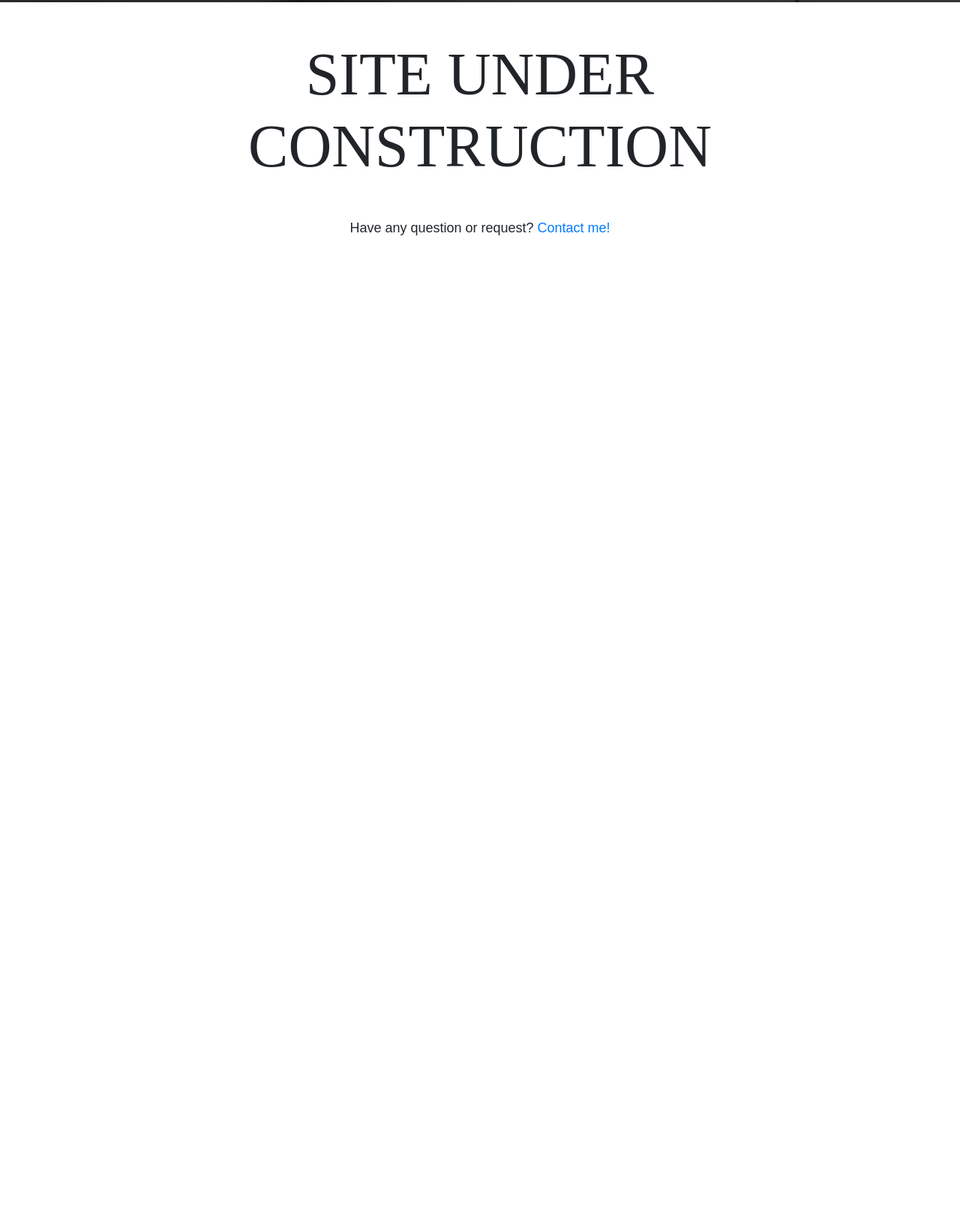
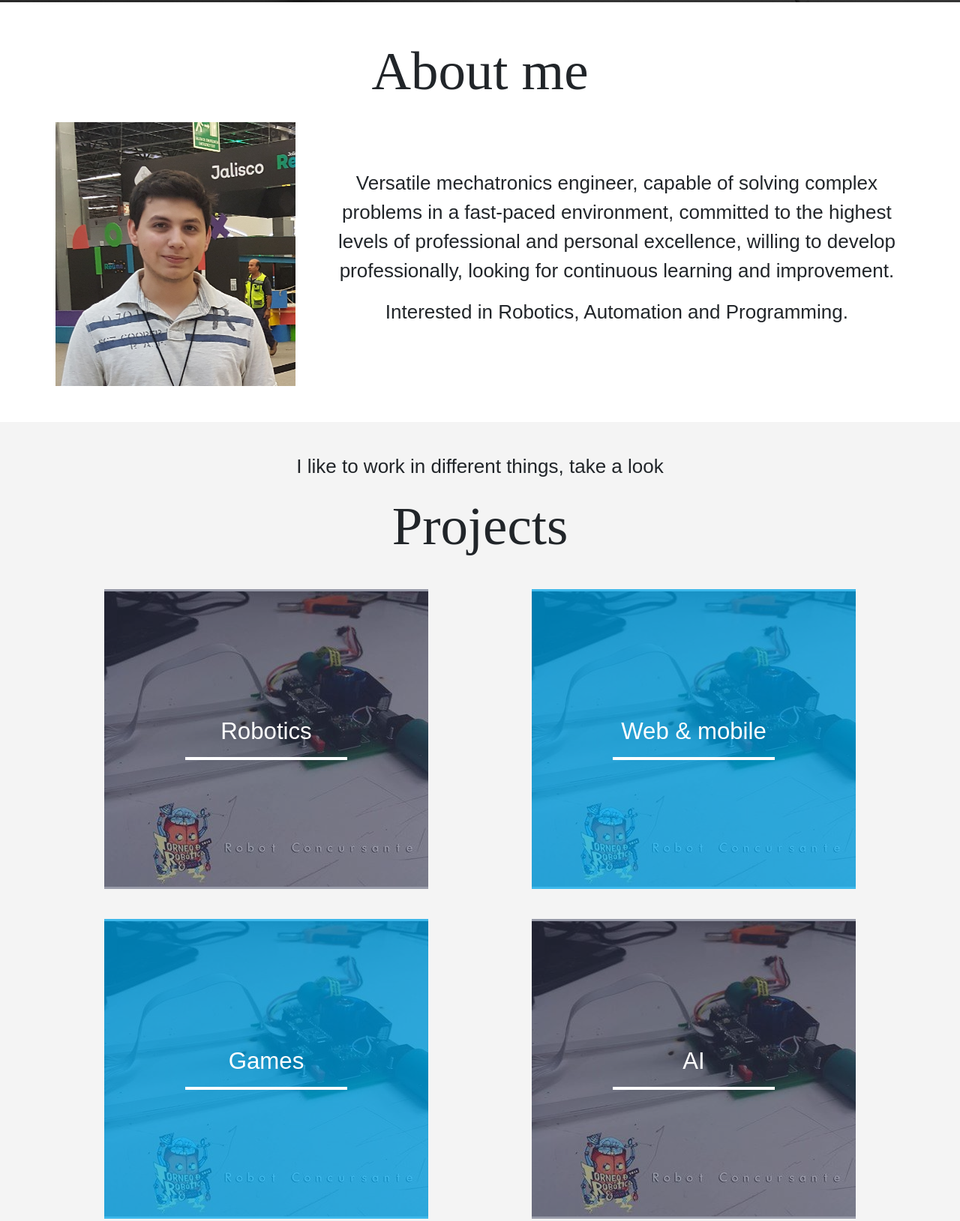
Before and after one commit to ErickRosete/ErickRosete.com, a Gatsby site: page / in a window 1280 px wide. Shown: the part 717-2346 px from the top of the page at 75% size. Before the commit the page ends 1051 px from the top, so only its background shows below. Built offline with nearby package versions, Linux system fonts and the light colour scheme; Gatsby itself is replaced by a stand-in of ours.

Commit message:
about and projects in index

```diff
--- a/src/components/Layout/layout.css
+++ b/src/components/Layout/layout.css
@@ -34,7 +34,7 @@ h1 {
 }
 
 h1 {
-  font-size: calc(2vh + 2vw);
+  font-size: calc(3.5vh + 3.5vw);
 }
 
 h2, h3 {
@@ -43,7 +43,7 @@ h2, h3 {
 }
 
 h2 {
-  font-size: calc(1.5vh + 1.5vw);
+  font-size: 1.3rem;
 }
 
 p, span, a {
@@ -105,4 +105,10 @@ footer .social-networks svg {
   .social-networks {
     margin-bottom: 0;
   }
+  h2 {
+    font-size: calc(1.5vh + 1.5vw);
+  }
+  p, span, a {
+    font-size: calc(1.25vh + 1.25vw);
+  }
 }
--- a/src/pages/index.css
+++ b/src/pages/index.css
@@ -33,17 +33,96 @@
 }
 
 .index-banner .index-banner-info h1 {
-    font-size: calc(3.5vh + 3.5vw);
     margin: 0;
     margin-bottom: 1vh;
 }
 
 .index-banner .index-banner-info h2 {
     margin: 0;
+    text-align: center;
 }
 
 .index-banner .index-banner-info .main-line {
     width: 50%;
+}
+
+.index-about {
+    margin: 6vh 4vw;
+}
+
+.index-about h1 {
+    text-align: center;
+    margin-bottom: 3vh;
+}
+
+.index-about-info {
+    display: flex;
+    flex-wrap: wrap;
+    justify-content: space-around;
+    align-items: center;
+}
+
+.index-about-info img {
+    display: block;
+    width: 50%;
+    margin: auto;
+    margin-bottom: 1rem;
+}
+
+.index-about-info .index-about-text {
+    width: 90%;
+    text-align: center;
+}
+
+.index-projects {
+    background-color: var(--light-gray);
+    text-align: center;
+    padding: 5vh 0;
+}
+
+.index-projects h1 {
+    margin-bottom: 5vh;
+}
+
+.project-card {
+    position: relative;
+    height: 50vh;
+    max-width: 80%;
+    display: block;
+    margin: auto;
+    margin-bottom: 5vh;
+    overflow: hidden;
+    display: flex;
+    justify-content: center;
+    align-items: center;
+    cursor: pointer;
+}
+
+.project-card img{
+    position: absolute;
+}
+
+.project-card .main-cover {
+    width: 100%;
+    height: 100%;
+    background-color: var(--main-bg-color);
+    opacity: 0.75;
+}
+
+.project-card .sec-cover {
+    width: 100%;
+    height: 100%;
+    background-color: var(--secondary-bg-color);
+    opacity: 0.5;
+}
+
+.project-card h2 {
+    position: absolute;
+    width: 50%;
+    color: white;
+    margin: 0 auto;
+    padding-bottom: 1rem;
+    border-bottom: 4px solid white;
 }
 
 .index__title {
@@ -69,4 +148,11 @@
         font-size: 5rem;
         max-width: 80%;
     }
+    .index-about-info img {
+        width: 25vw;
+        margin-bottom: 0;
+    }
+    .index-about-info .index-about-text {
+        width: 60vw;
+    }
 }
--- a/src/pages/index.js
+++ b/src/pages/index.js
@@ -9,6 +9,11 @@ import banner1200w from "../images/index/banner-1200w.jpg";
 import banner2500w from "../images/index/banner-2500w.jpg";
 import banner5000w from "../images/index/banner-5000w.jpg";
 import { FontAwesomeIcon } from "@fortawesome/react-fontawesome";
+import about from "../images/index/about.jpg"
+import robot from "../images/index/robot.jpg";
+
+import { Container, Row, Col } from "react-bootstrap"
+
 
 import "./index.css";
 
@@ -85,8 +90,60 @@ class IndexPage extends React.Component {
               </div>
             </div>
           </div>
+
+          <div className="index-about">
+            <h1>About me</h1>
+            <div className="index-about-info">
+              <div>
+                <img src={about} alt="Erick Rosete" />
+              </div>
+              <div className="index-about-text">
+                <p>Versatile mechatronics engineer, capable of solving complex problems in a fast-paced environment, committed to the highest levels of professional and personal excellence, willing to develop professionally, looking for continuous learning and improvement.</p>
+                <p>Interested in Robotics, Automation and Programming.</p>
+              </div>
+            </div>
+          </div>
+
+          <div className="index-projects">
+            <p>I like to work in different things, take a look</p>
+            <h1>Projects</h1>
+            <Container>
+              <Row>
+                <Col xs={12} md={6}>
+                  <div className="project-card">
+                    <img src={robot} alt="placeholder" />
+                    <div className="sec-cover"></div>
+                    <h2>Robotics</h2>
+                  </div>
+                </Col>
+                <Col xs={12} md={6}>
+                  <div className="project-card">
+                    <img src={robot} alt="placeholder" />
+                    <div className="main-cover"></div>
+                    <h2>Web & mobile</h2>
+                  </div>
+                </Col>
+                <Col xs={12} md={6}>
+                  <div className="project-card">
+                    <img src={robot} alt="placeholder" />
+                    <div className="main-cover"></div>
+                    <h2>Games</h2>
+                  </div>
+                </Col>
+                <Col xs={12} md={6}>
+                  <div className="project-card">
+                    <img src={robot} alt="placeholder" />
+                    <div className="sec-cover"></div>
+                    <h2>AI</h2>
+                  </div>
+                </Col>
+              </Row>
+            </Container>
+          </div>
+
+          <hr></hr>
           <h1 className="index__title">Site under Construction</h1>
-          <p style={{ textAlign: "center", fontSize: "large" }}>
+          <p style={{ textAlign: "center" }}>
             Have any question or request?{" "}
             <a href="mailto:erickrosetebeas@hotmail.com" target="_top">
               Contact me!
```
Also changed, not shown: src/images/index/about.jpg (added), src/images/index/robot.jpg (added).
